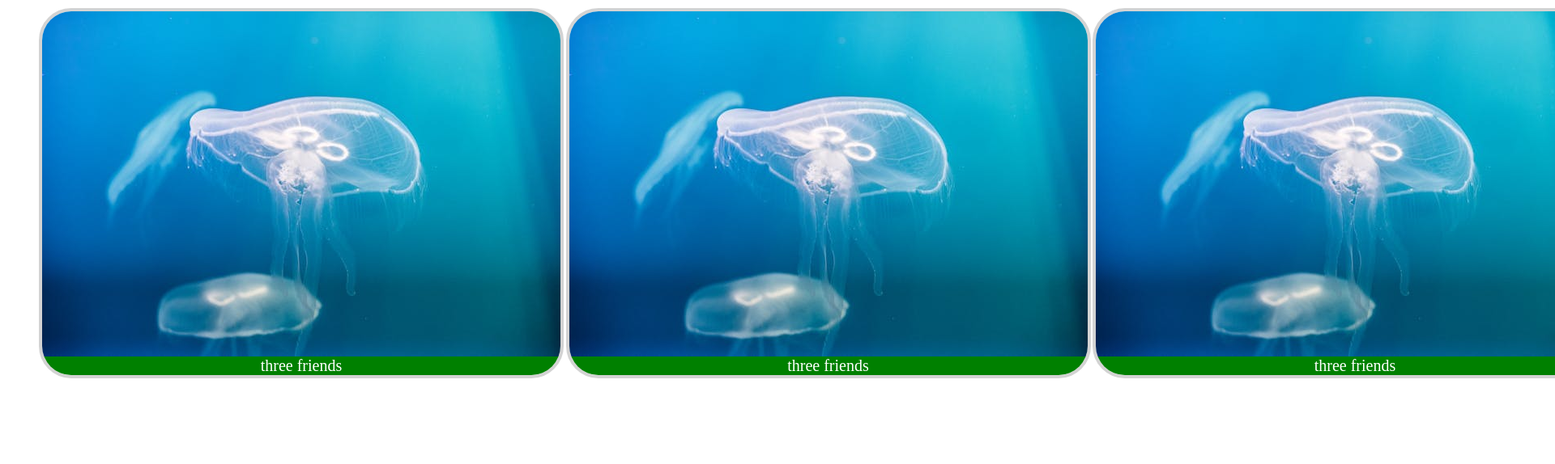
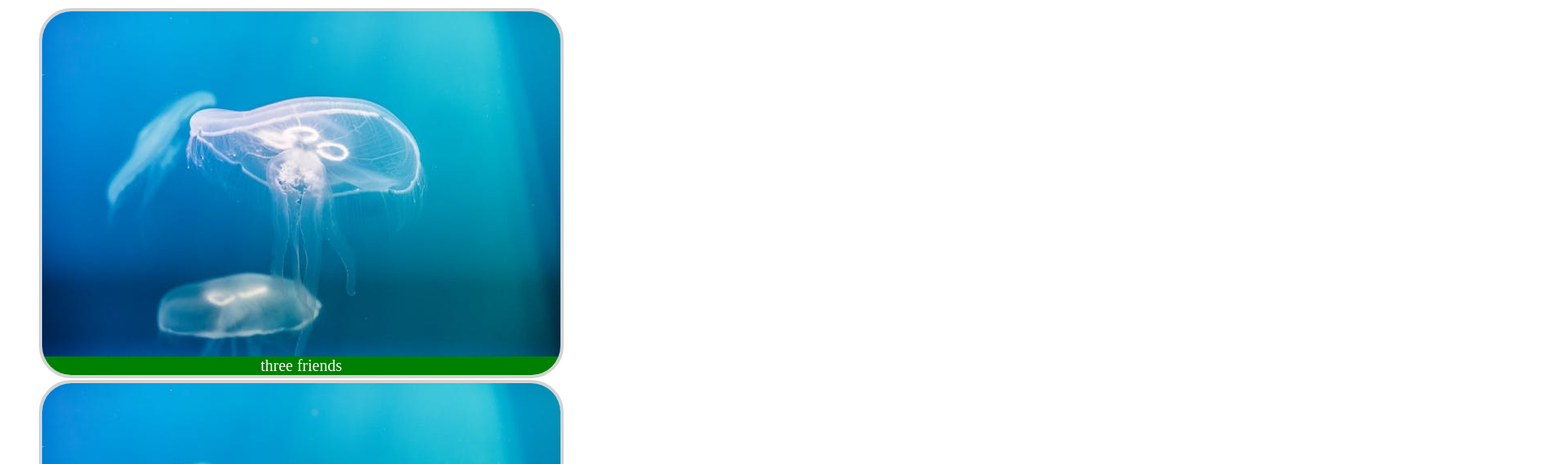
Before and after one commit to IlyaOvanesovJava60/HW-04, a plain HTML site: page index.html in a window 1280 px wide. Shown: the top 574 px of the page at 81% size, 1920 px wide, since content can reach past the window. Drawn offline with Linux system fonts and the light colour scheme.

```diff
--- a/css/styles.css
+++ b/css/styles.css
@@ -1,7 +1,9 @@
 html {
     font-size: 62.5%;
 }
-
+.gallery {
+    list-style: none;
+}
 .galler--item {
     border: 4px solid lightgray;
     border-radius: 40px;
@@ -21,12 +23,4 @@
     background-color: green;
     text-align: center;
     color: white;
-
-
 }
-
-.gallery {
-    list-style: none;
-    display: block;
-    white-space: nowrap;
-}
```
